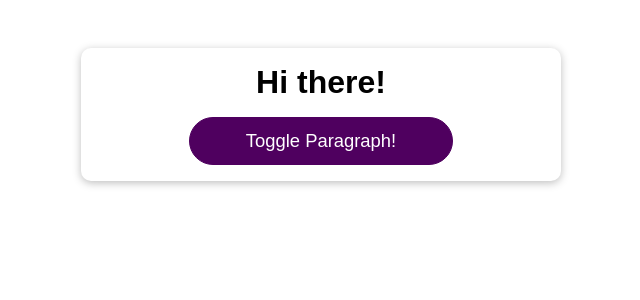
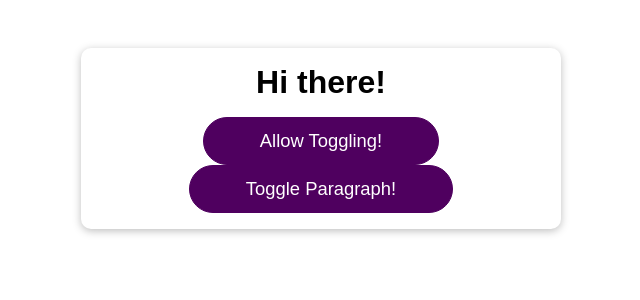
Before and after one commit to andrewrey/react-complete-guideProject7, a React (Create React App) app: page / in a window 1280 px wide. Shown: the top 300 px of the page, without its empty margins (319-959 px from the left). Built offline with nearby package versions, Linux system fonts and the light colour scheme.

Commit message:
further learning on useCallBack

```diff
--- a/src/App.js
+++ b/src/App.js
@@ -5,11 +5,18 @@ import DemoOutput from "./components/Demo/DemoOutput";
 
 function App() {
   const [showParagraph, setShowParagraph] = useState(false);
+  const [allowToggle, setAllowToggle] = useState(false);
   const toggleParagraphHandler = useCallback(() => {
-    setShowParagraph((prevState) => {
-      return !prevState;
-    });
-  }, []);
+    if (allowToggle) {
+      setShowParagraph((prevState) => {
+        return !prevState;
+      });
+    }
+  }, [allowToggle]);
+
+  const allowToggleHandler = () => {
+    setAllowToggle((prevState) => !prevState);
+  };
 
   console.log("APP RUNNING");
 
@@ -17,6 +24,7 @@ function App() {
     <div className="app">
       <h1>Hi there!</h1>
       <DemoOutput show={showParagraph} />
+      <Button onClick={allowToggleHandler}>Allow Toggling!</Button>
       <Button onClick={toggleParagraphHandler}>Toggle Paragraph!</Button>
     </div>
   );
```
